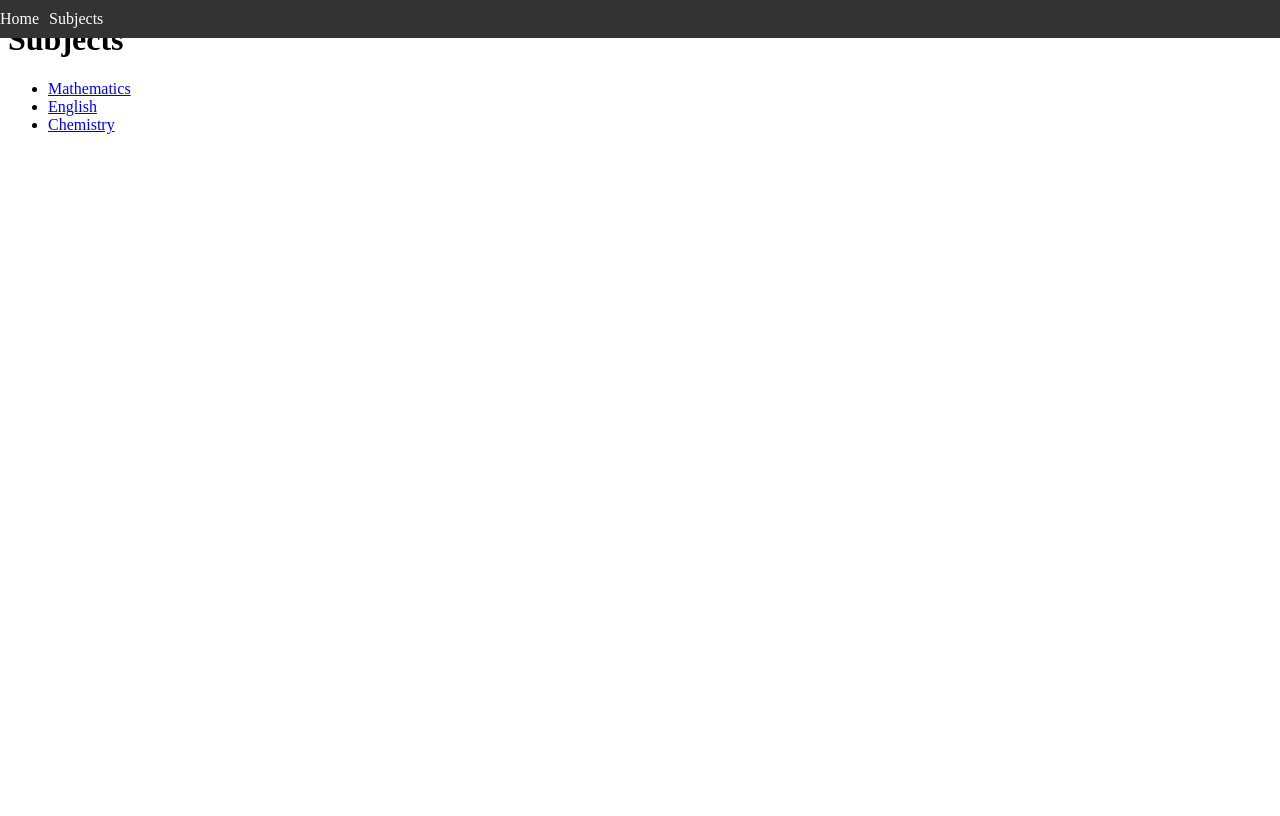
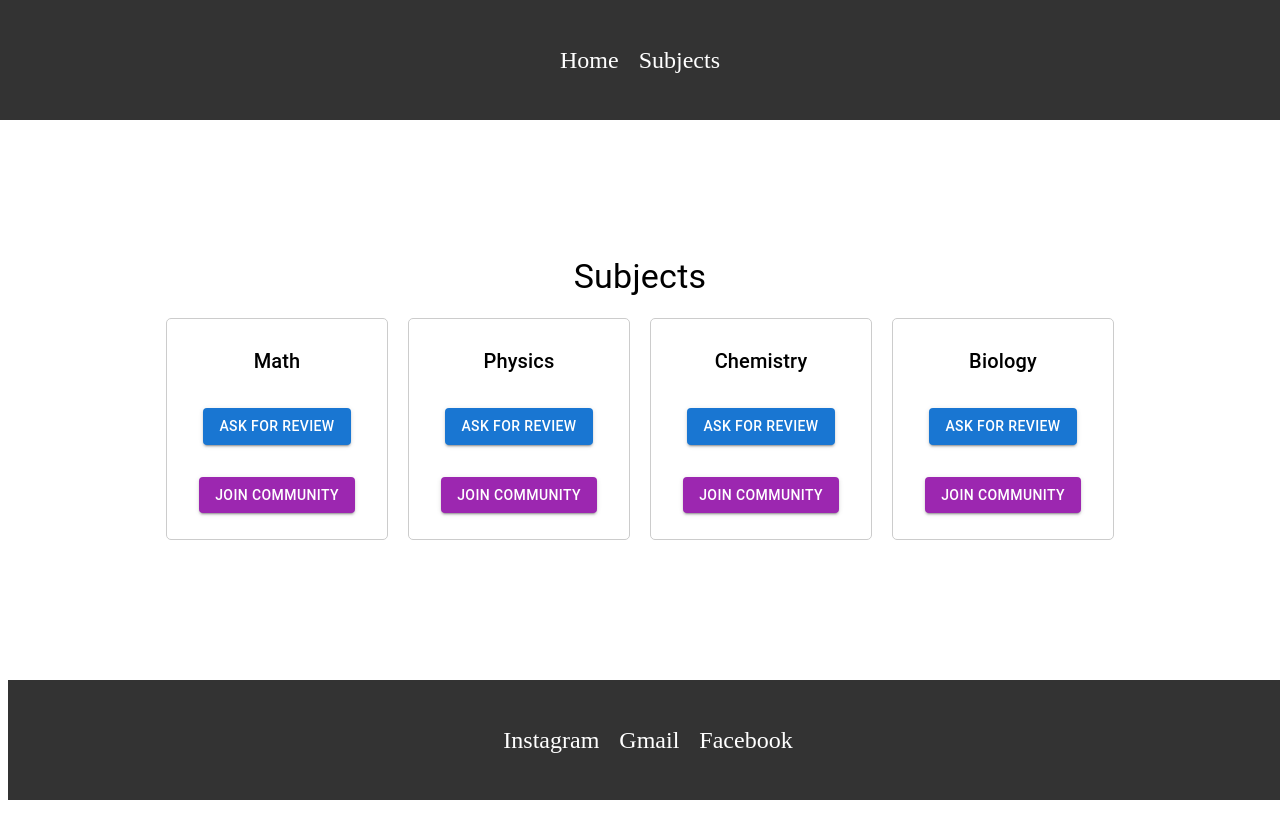
Before and after one commit to rangelovkiril/HTX, a Next.js app: page /subjects in a window 1280 px wide. Built offline with nearby package versions, Linux system fonts and the light colour scheme.

Commit message:
Made a better subjects page

```diff
--- a/src/pages/index.tsx
+++ b/src/pages/index.tsx
@@ -7,7 +7,7 @@ const HomePage = () => {
     <div className={styles["home-page"]}>
       <Navbar />
       <div>
-        <h1>Welcome to the Home Page</h1>
+        <h1>Добре дошли!</h1>
       </div>
       <Footer />
     </div>
--- a/src/pages/subjects.tsx
+++ b/src/pages/subjects.tsx
@@ -1,23 +1,71 @@
 import Navbar from "../pages/navbar";
+import Footer from "../pages/Footer";
 import Link from "next/link";
-import Footer from "./Footer";
-import styles from "../styles/subjects.module.css";
+import { Box, Button, Typography } from "@mui/material";
+
+const SubjectBox = ({ name }) => {
+  return (
+    <Box
+      sx={{
+        display: "flex",
+        flexDirection: "column",
+        alignItems: "center",
+        justifyContent: "space-around",
+        width: "200px",
+        height: "200px",
+        border: "1px solid #ccc",
+        borderRadius: "5px",
+        padding: "10px",
+        margin: "10px",
+      }}
+    >
+      <Typography variant="h6" component="div">
+        {name}
+      </Typography>
+      <Button variant="contained" color="primary">
+        Ask for review
+      </Button>
+      <Button variant="contained" color="secondary">
+        Join community
+      </Button>
+    </Box>
+  );
+};
 
 const SubjectsPage = () => {
-  const subjects = ["Mathematics", "English", "Chemistry"];
+  const subjects = ["Math", "Physics", "Chemistry", "Biology"];
 
   return (
-    <div className={styles["home-page"]}>
-      {" "}
+    <div>
       <Navbar />
-      <h1>Subjects</h1>
-      <ul>
-        {subjects.map((subject, index) => (
-          <li key={index}>
-            <Link href={`/subjects/${subject.toLowerCase()}`}>{subject}</Link>
-          </li>
-        ))}
-      </ul>
+      <Box
+        sx={{
+          display: "flex",
+          flexDirection: "column",
+          alignItems: "center",
+          justifyContent: "center",
+          height: "100vh",
+        }}
+      >
+        <Typography variant="h4" component="div">
+          Subjects
+        </Typography>
+        <Box
+          sx={{
+            display: "flex",
+            flexDirection: "row",
+            alignItems: "center",
+            justifyContent: "center",
+            width: "100%",
+            padding: "10px",
+          }}
+        >
+          {subjects.map((subject, index) => (
+            <SubjectBox key={index} name={subject} />
+          ))}
+        </Box>
+      </Box>
+      <Footer />
     </div>
   );
 };
--- a/src/styles/Footer.module.css
+++ b/src/styles/Footer.module.css
@@ -1,4 +1,10 @@
 .footer {
+  padding: 20px;
+  font-size: 1.5rem;
+  height: 80px;
+  display: flex;
+  justify-content: center;
+  align-items: center;
   background-color: #333;
   color: white;
   padding: 20px 0;
@@ -13,3 +19,19 @@
   text-decoration: none;
   margin: 0 10px;
 }
+
+.footer ul {
+  display: flex;
+  justify-content: center;
+  align-items: center;
+  list-style-type: none;
+  padding: 0;
+}
+
+.footer li {
+  margin-right: 20px;
+}
+
+.footer li:last-child {
+  margin-right: 0;
+}
--- a/src/styles/HomePage.module.css
+++ b/src/styles/HomePage.module.css
@@ -7,5 +7,5 @@
 }
 
 .home-page h1 {
-  margin-bottom: 20px;
+  margin-bottom: 25px;
 }
--- a/src/styles/Navbar.module.css
+++ b/src/styles/Navbar.module.css
@@ -1,23 +1,33 @@
 .navbar {
   background-color: #333;
   color: white;
-  padding: 10px 0;
+  padding: 20px;
+  font-size: 1.5rem;
+  height: 80px;
   position: fixed;
+  display: flex;
+  justify-content: center;
+  align-items: center;
   top: 0;
   left: 0;
   right: 0;
-  z-index: 999; /* Ensures the navbar appears on top of other content */
+  z-index: 999;
 }
 
 .navbar ul {
+  display: flex;
+  justify-content: center;
+  align-items: center;
   list-style-type: none;
-  margin: 0;
   padding: 0;
 }
 
 .navbar li {
   display: inline;
-  margin-right: 10px;
+  margin-right: 20px;
+}
+.navbar li:last-child {
+  margin-right: 0;
 }
 
 .navbar a {
```
